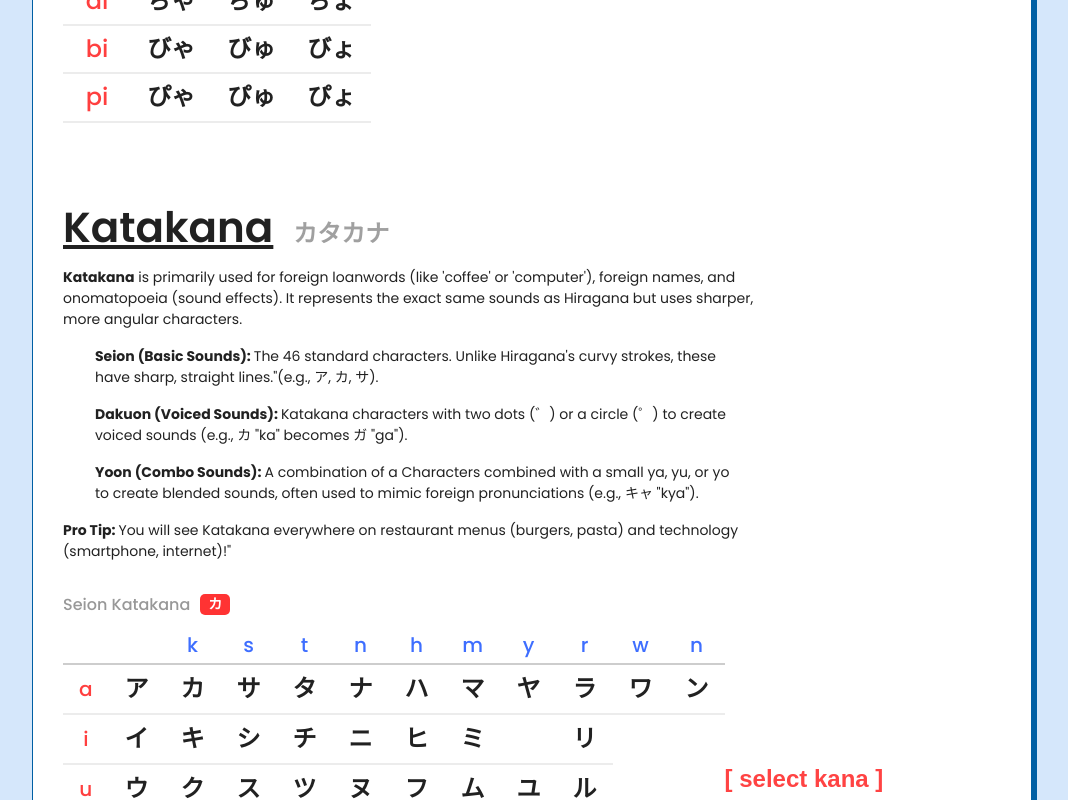
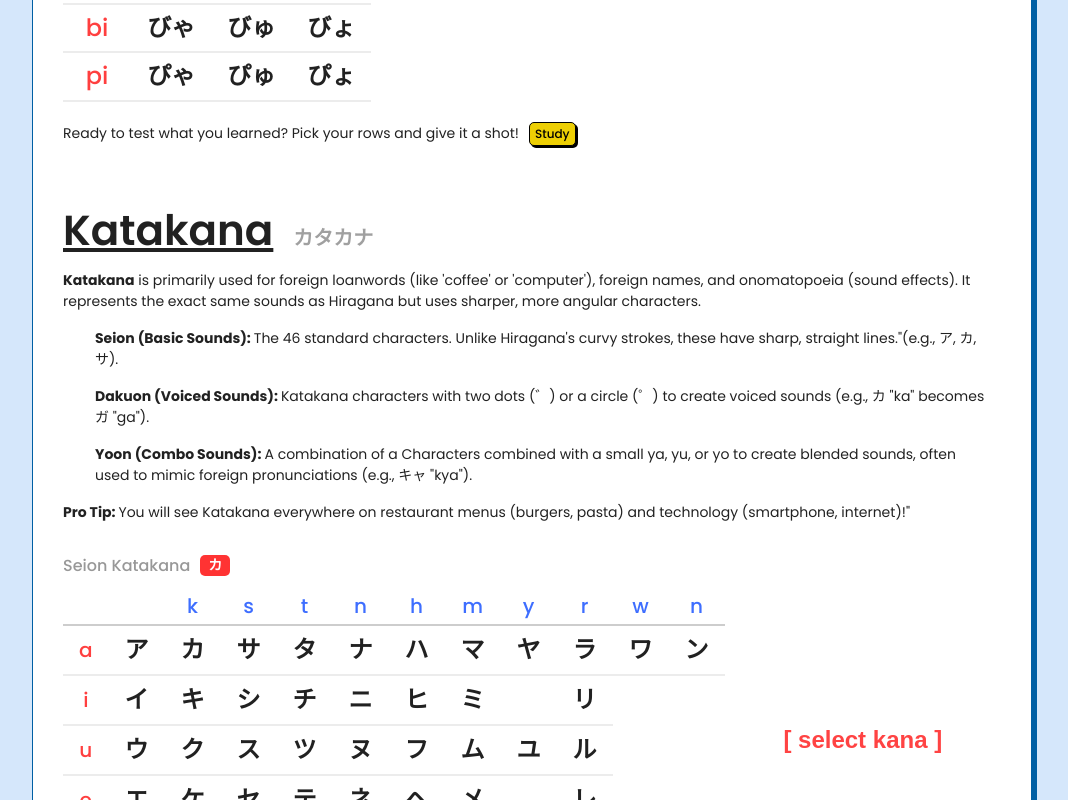
Before and after one commit to estebanT96/kawaii-academy, a React (Vite) app: page /learn in a window 1280 px wide. Shown: the part 1720-2520 px from the top of the page, without its empty margins (108-1176 px from the left). Built offline with nearby package versions, Linux system fonts and the light colour scheme; some icons are missing; a web font is replaced by a local one.

Commit message:
Added study page routing to learn sections

```diff
--- a/src/components/HiraganaLearnSection.tsx
+++ b/src/components/HiraganaLearnSection.tsx
@@ -1,9 +1,11 @@
-import { Box, List, ListItem, Typography } from "@mui/material";
+import { Box, List, Link, ListItem, Typography } from "@mui/material";
 import { YOON_HIRAGANA_ROWS, yoonRowHeader } from "../data/filteredHiragana";
 import YoonHiraganaLearn from "./YoonHiraganaLearn";
 import DakuonHiraganaLearn from "./DakuonHiraganaLearn";
 import SeionHiraganaLearn from "./SeionHiraganaLearn";
 import SunnyIcon from "@mui/icons-material/Sunny";
+import links from "../data/links";
+import { Link as RouterLink } from "react-router-dom";
 
 const HiraganaLearnSection = () => {
   return (
@@ -44,7 +46,7 @@ const HiraganaLearnSection = () => {
 
       <Box display="flex" justifyContent="space-between">
         <Box width="100%" sx={{ minWidth: 0 }}>
-          <Box sx={{ marginBottom: "30px", maxWidth: "700px" }}>
+          <Box sx={{ marginBottom: "30px" }}>
             <Typography sx={{ fontSize: { xs: "12px", md: "14px" } }}>
               <strong>Hiragana</strong> is the foundation of the Japanese
               language, it is made up of 3 main categories and contains 46 basic
@@ -106,6 +108,48 @@ const HiraganaLearnSection = () => {
             rowHeader={yoonRowHeader}
             rows={YOON_HIRAGANA_ROWS}
           />
+          <Box width="100%">
+            <Box display="flex" alignItems="center">
+              <Typography
+                sx={{
+                  fontSize: { xs: "12px", md: "14px", marginRight: "10px" },
+                }}
+              >
+                Ready to test what you learned? Pick your rows and give it a
+                shot!{" "}
+              </Typography>{" "}
+              <Link
+                underline="none"
+                component={RouterLink}
+                key={links[1].id}
+                to={links[1].path}
+              >
+                <Box
+                  padding="2px 5px"
+                  borderRadius="5px"
+                  sx={{
+                    backgroundColor: links[1].color,
+                    transition: "all ease 200ms",
+                    border: links[1].border,
+                    boxShadow: links[1].boxShadow,
+                    "&:hover": {
+                      cursor: "pointer",
+                      filter: "brightness(1.1)",
+                      boxShadow: links[1]["&:hover"],
+                    },
+                    "&:active": {
+                      transform: "translate(1px, 1px)",
+                      boxShadow: "1px 1px 0px transparent ",
+                    },
+                  }}
+                >
+                  <Typography color="black" fontWeight="500" fontSize="12px">
+                    {links[1].tag}
+                  </Typography>
+                </Box>
+              </Link>
+            </Box>
+          </Box>
         </Box>
       </Box>
     </Box>
--- a/src/components/KanaCell.tsx
+++ b/src/components/KanaCell.tsx
@@ -23,7 +23,7 @@ const KanaCell = ({ character, romaji, onHover }: Props) => {
       key={character}
     >
       <Typography
-        sx={{ fontWeight: { xs: 600 }, fontSize: { xs: "20px", md: "24px" } }}
+        sx={{ fontWeight: { xs: 600 }, fontSize: { xs: "16px", md: "24px" } }}
       >
         {character}
       </Typography>
--- a/src/components/KanaTable.tsx
+++ b/src/components/KanaTable.tsx
@@ -46,7 +46,7 @@ const KanaTable = ({ consonants, rows, onHover }: Props) => {
                   color: "rgb(62, 110, 255)",
                 }}
               >
-                <VowelContainer sx={{ fontSize: { xs: "20px", md: "20px" } }}>
+                <VowelContainer sx={{ fontSize: { xs: "16px", md: "20px" } }}>
                   {consonant}
                 </VowelContainer>
               </TableCell>
@@ -59,11 +59,10 @@ const KanaTable = ({ consonants, rows, onHover }: Props) => {
               <TableCell
                 sx={{
                   borderBottom: "2px solid rgb(236, 236, 236)",
-                  fontSize: { xs: "20px", md: "20px" },
                   color: "rgb(255, 63, 63)",
                 }}
               >
-                <VowelContainer sx={{ fontSize: { xs: "20px", md: "20px" } }}>
+                <VowelContainer sx={{ fontSize: { xs: "16px", md: "20px" } }}>
                   {row.vowel}
                 </VowelContainer>
               </TableCell>
--- a/src/components/KatakanaLearnSection.tsx
+++ b/src/components/KatakanaLearnSection.tsx
@@ -1,22 +1,25 @@
-import { Box, Typography, List, ListItem } from "@mui/material";
+import { Box, Typography, List, Link, ListItem } from "@mui/material";
 import { YOON_KATAKANA_ROWS, yoonRowHeader } from "../data/filteredKatakana";
 import YoonKatakanaLearn from "./YoonKatakanaLearn";
 import DakuonKatakanaLearn from "./DakuonKatakanaLearn";
 import SeionKatakanaLearn from "./SeionKatakanaLearn";
 import SunnyIcon from "@mui/icons-material/Sunny";
+import links from "../data/links";
+import { Link as RouterLink } from "react-router-dom";
 
 const HiraganaLearnSection = () => {
   return (
     <Box
       sx={{
-        background: "rgb(255, 255, 255)", //color de fondo
+        background: "rgb(255, 255, 255)",
         padding: { xs: "15px", md: "30px" },
       }}
     >
       <Box
         display="flex"
         alignItems="baseline"
-        width="auto"
+        width="100%"
+        top="0"
         sx={{
           justifyContent: { xs: "flex-start" },
         }}
@@ -35,15 +38,15 @@ const HiraganaLearnSection = () => {
         <Typography
           variant="h5"
           color="rgb(160, 160, 160)"
-          sx={{ fontSize: { xs: "14px", md: "24px" } }}
+          sx={{ fontSize: { xs: "14px", md: "20px" } }}
         >
           カタカナ
         </Typography>
       </Box>
 
-      <Box display="flex" justifyContent="space-between" width="100%">
-        <Box>
-          <Box sx={{ marginBottom: "30px", maxWidth: "700px" }}>
+      <Box display="flex" justifyContent="space-between">
+        <Box width="100%" sx={{ minWidth: 0 }}>
+          <Box sx={{ marginBottom: "30px" }}>
             <Typography sx={{ fontSize: { xs: "12px", md: "14px" } }}>
               <strong>Katakana</strong> is primarily used for foreign loanwords
               (like 'coffee' or 'computer'), foreign names, and onomatopoeia
@@ -107,6 +110,39 @@ const HiraganaLearnSection = () => {
             rowHeader={yoonRowHeader}
             rows={YOON_KATAKANA_ROWS}
           />
+          <Box display="flex" alignItems="center">
+            <Typography
+              sx={{ fontSize: { xs: "12px", md: "14px", marginRight: "10px" } }}
+            >
+              Ready to test what you learned? Pick your rows and give it a
+              shot!{" "}
+            </Typography>{" "}
+            <Link underline="none" component={RouterLink} key={links[1].id} to={links[1].path}>
+              <Box
+                padding="2px 5px"
+                borderRadius="5px"
+                sx={{
+                  backgroundColor: links[1].color,
+                  transition: "all ease 200ms",
+                  border: links[1].border,
+                  boxShadow: links[1].boxShadow,
+                  "&:hover": {
+                    cursor: "pointer",
+                    filter: "brightness(1.1)",
+                    boxShadow: links[1]["&:hover"],
+                  },
+                  "&:active": {
+                    transform: "translate(1px, 1px)",
+                    boxShadow: "1px 1px 0px transparent ",
+                  },
+                }}
+              >
+                <Typography color="black" fontWeight="500" fontSize="12px">
+                  {links[1].tag}
+                </Typography>
+              </Box>
+            </Link>
+          </Box>
         </Box>
       </Box>
     </Box>
--- a/src/components/WordColumn.tsx
+++ b/src/components/WordColumn.tsx
@@ -25,6 +25,7 @@ interface Props {
 
 const WordColumn = ({ headers, words }: Props) => {
   return (
+    <>
       <Table
         size="small"
         sx={{ width: "auto", maxWidth: "600px", marginBottom: "20px" }}
@@ -114,6 +115,7 @@ const WordColumn = ({ headers, words }: Props) => {
           ))}
         </TableBody>
       </Table>
+    </>
   );
 };
 
--- a/src/components/WordLearnSection.tsx
+++ b/src/components/WordLearnSection.tsx
@@ -1,4 +1,4 @@
-import { Box, Typography } from "@mui/material";
+import { Box, Typography, Link } from "@mui/material";
 import WordColumn from "./WordColumn";
 import {
   hiraganaTableHeader,
@@ -6,6 +6,8 @@ import {
   katakanaTableHeader,
   katakanaWords,
 } from "../data/words";
+import links from "../data/links";
+import { Link as RouterLink } from "react-router-dom";
 
 const WordLearnSection = () => {
   return (
@@ -17,28 +19,27 @@ const WordLearnSection = () => {
       sx={{
         backgroundColor: "rgb(255, 255, 255)",
         paddingTop: "30px",
-        paddingLeft: "20px",
-        paddingRight: "20px",
+
         paddingBottom: "30px",
       }}
     >
-      <Box display="flex">
+      <Box margin="15px">
         <Typography
           variant="h3"
           sx={{
             textDecoration: "underline",
-            marginRight: "20px",
-            marginBottom: "15px",
             fontSize: { xs: "20px", md: "42px" },
           }}
         >
           Word Glossary
         </Typography>
+        <Typography
+          sx={{ fontSize: { xs: "12px", md: "14px" }, paddingTop: "10px" }}
+        >
+          Practice your hiragana and katakana reading skills with the following
+          words!
+        </Typography>
       </Box>
-      <Typography sx={{ fontSize: { xs: "12px", md: "14px" } }}>
-        Practice your hiragana and katakana reading skills with the following
-        words!
-      </Typography>
       <Box
         display="flex"
         width={{ xs: "auto", md: "90%" }}
@@ -55,6 +56,44 @@ const WordLearnSection = () => {
           words={katakanaWords}
         ></WordColumn>
       </Box>
+      <Box display="flex" alignItems="center">
+        <Typography
+          sx={{ fontSize: { xs: "12px", md: "14px", marginRight: "10px" } }}
+        >
+          Ready to test what you learned? Pick your rows and give it a
+          shot!{" "}
+        </Typography>{" "}
+        <Link
+          underline="none"
+          component={RouterLink}
+          key={links[1].id}
+          to={links[1].path}
+        >
+          <Box
+            padding="2px 5px"
+            borderRadius="5px"
+            sx={{
+              backgroundColor: links[1].color,
+              transition: "all ease 200ms",
+              border: links[1].border,
+              boxShadow: links[1].boxShadow,
+              "&:hover": {
+                cursor: "pointer",
+                filter: "brightness(1.1)",
+                boxShadow: links[1]["&:hover"],
+              },
+              "&:active": {
+                transform: "translate(1px, 1px)",
+                boxShadow: "1px 1px 0px transparent ",
+              },
+            }}
+          >
+            <Typography color="black" fontWeight="500" fontSize="12px">
+              {links[1].tag}
+            </Typography>
+          </Box>
+        </Link>
+      </Box>
     </Box>
   );
 };
--- a/src/components/YoonCell.tsx
+++ b/src/components/YoonCell.tsx
@@ -25,7 +25,7 @@ const YoonCell = ({ character, romaji, onHover }: Props) => {
     >
       <Typography
         variant="h5"
-        sx={{ fontWeight: { xs: 600 }, fontSize: { xs: "20px", md: "24px" } }}
+        sx={{ fontWeight: { xs: 600 }, fontSize: { xs: "16px", md: "24px" } }}
       >
         {character}
       </Typography>
--- a/src/components/YoonHiraganaLearn.tsx
+++ b/src/components/YoonHiraganaLearn.tsx
@@ -52,7 +52,7 @@ const YoonHiraganaLearn = ({ rowHeader, rows }: Props) => {
                   key={item}
                   sx={{
                     borderBottom: "2px solid rgb(205, 205, 205)",
-                    fontSize: { xs: "20px", md: "24px" },
+                    fontSize: { xs: "16px", md: "24px" },
                     color: "rgb(62, 110, 255)",
                   }}
                 >
@@ -67,7 +67,7 @@ const YoonHiraganaLearn = ({ rowHeader, rows }: Props) => {
                 <TableCell
                   sx={{
                     borderBottom: "2px solid rgb(236, 236, 236)",
-                    fontSize: { xs: "20px", md: "24px" },
+                    fontSize: { xs: "16px", md: "24px" },
                     color: "rgb(255, 63, 63)",
                   }}
                 >
--- a/src/components/YoonKatakanaLearn.tsx
+++ b/src/components/YoonKatakanaLearn.tsx
@@ -52,7 +52,7 @@ const YoonKatakanaLearn = ({ rowHeader, rows }: Props) => {
                   key={item}
                   sx={{
                     borderBottom: "2px solid rgb(205, 205, 205)",
-                    fontSize: { xs: "20px", md: "20px" },
+                    fontSize: { xs: "16px", md: "20px" },
                     color: "rgb(62, 110, 255)",
                   }}
                 >
--- a/src/pages/Learn.tsx
+++ b/src/pages/Learn.tsx
@@ -1,8 +1,9 @@
-import { Box, Container } from "@mui/material";
+import { Box, Container} from "@mui/material";
 import LearnContainer from "../components/ui/LearnContainer";
 import HiraganaLearnSection from "../components/HiraganaLearnSection";
 import WordLearnSection from "../components/WordLearnSection";
 import KatakanaLearnSection from "../components/KatakanaLearnSection";
+
 
 const Learn = () => (
   <Container maxWidth="lg" sx={{ paddingTop: "30px" }}>
```
Lines whose indentation alone changed are shown as unchanged.
